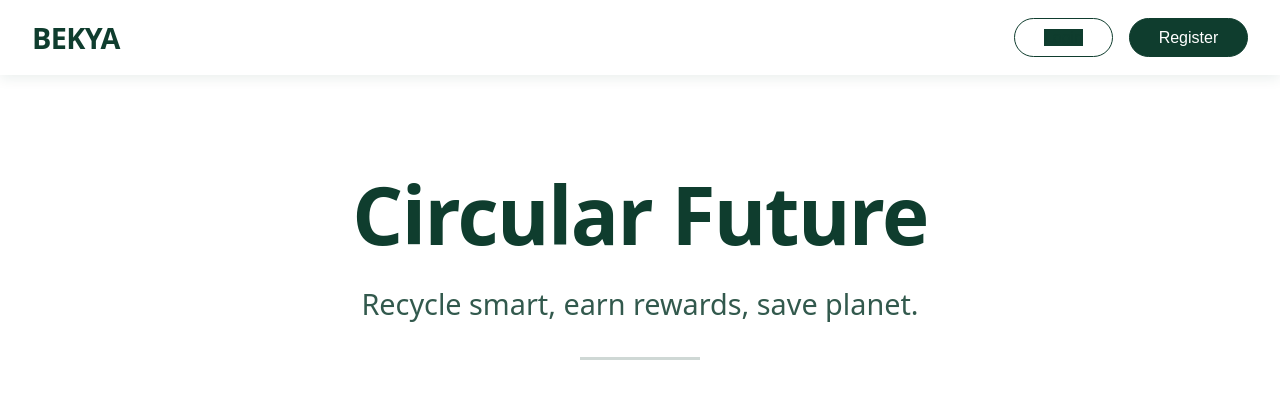
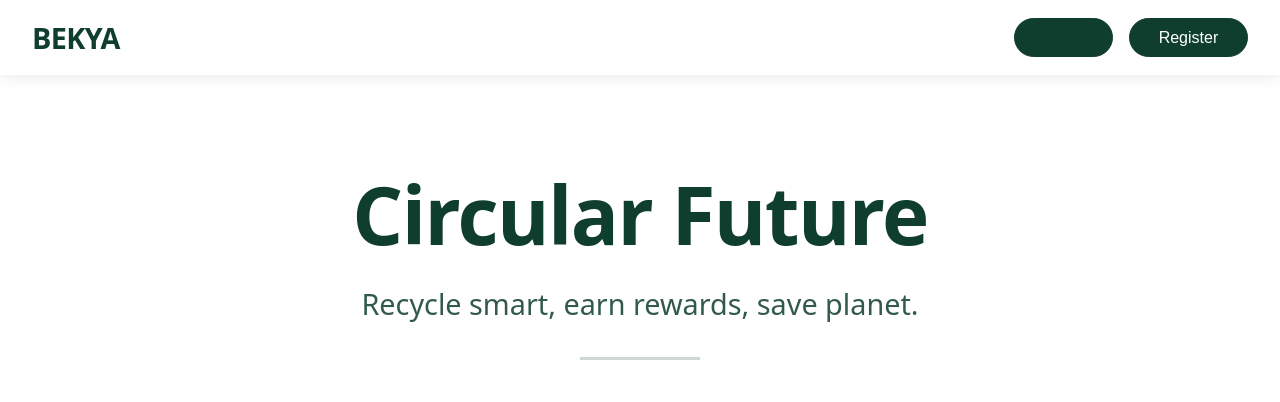
Before and after one commit to Ahmad-Hesham-dev/Bekya, a plain HTML site: page index.html in a window 1280 px wide. In both pictures the pointer is over the button "Login". Shown: the top 402 px of the page. Drawn offline with Linux system fonts and the light colour scheme.

Commit message:
Update index.html

```diff
--- a/index.html
+++ b/index.html
@@ -72,7 +72,7 @@
       box-shadow: 0 4px 8px rgba(15, 61, 46, 0.15);
     }
 
-    .btn-outline a:hover {
+    .btn-outline:hover {
       background: #0f3d2e;
       color: #ffffff;
     }
```
